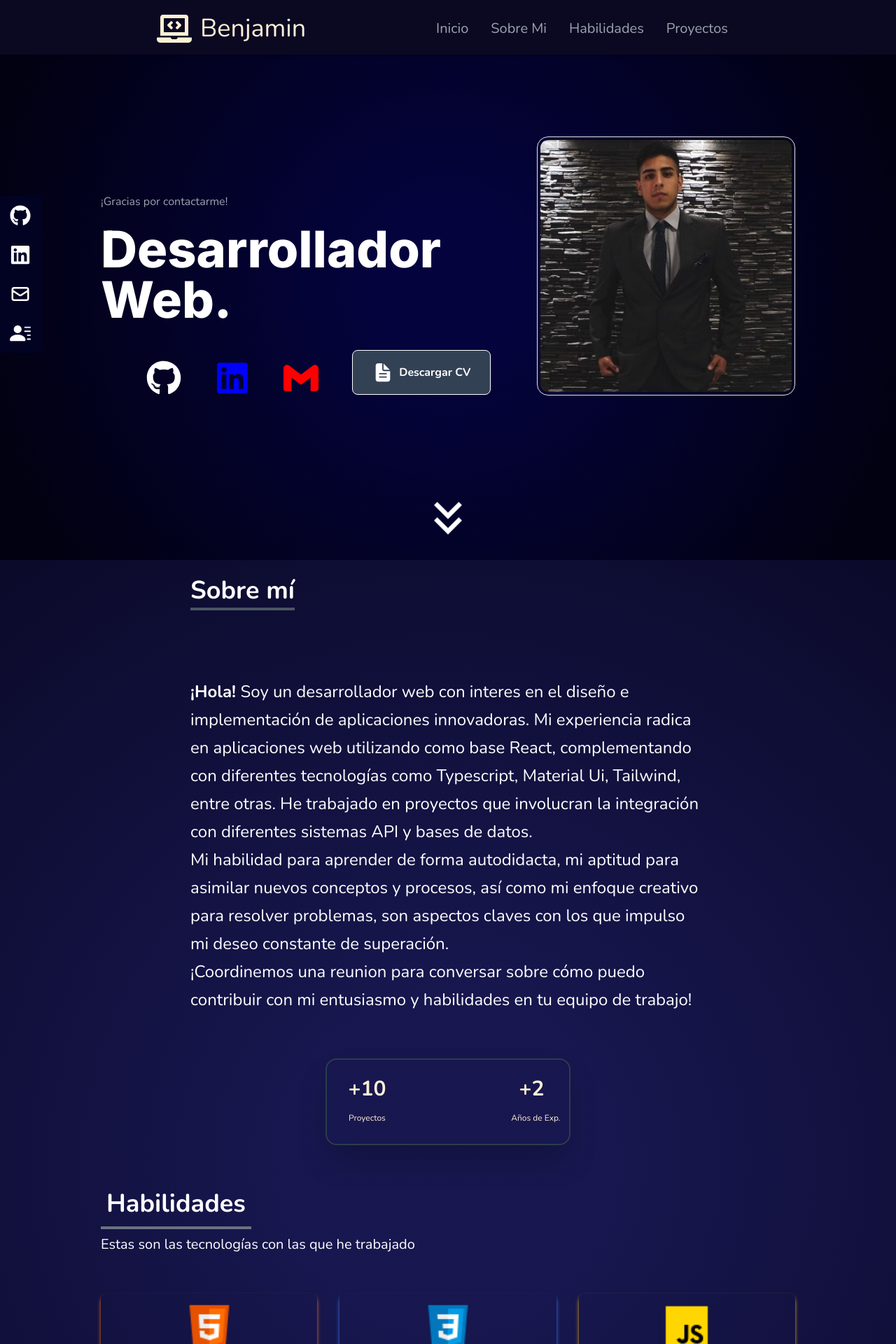
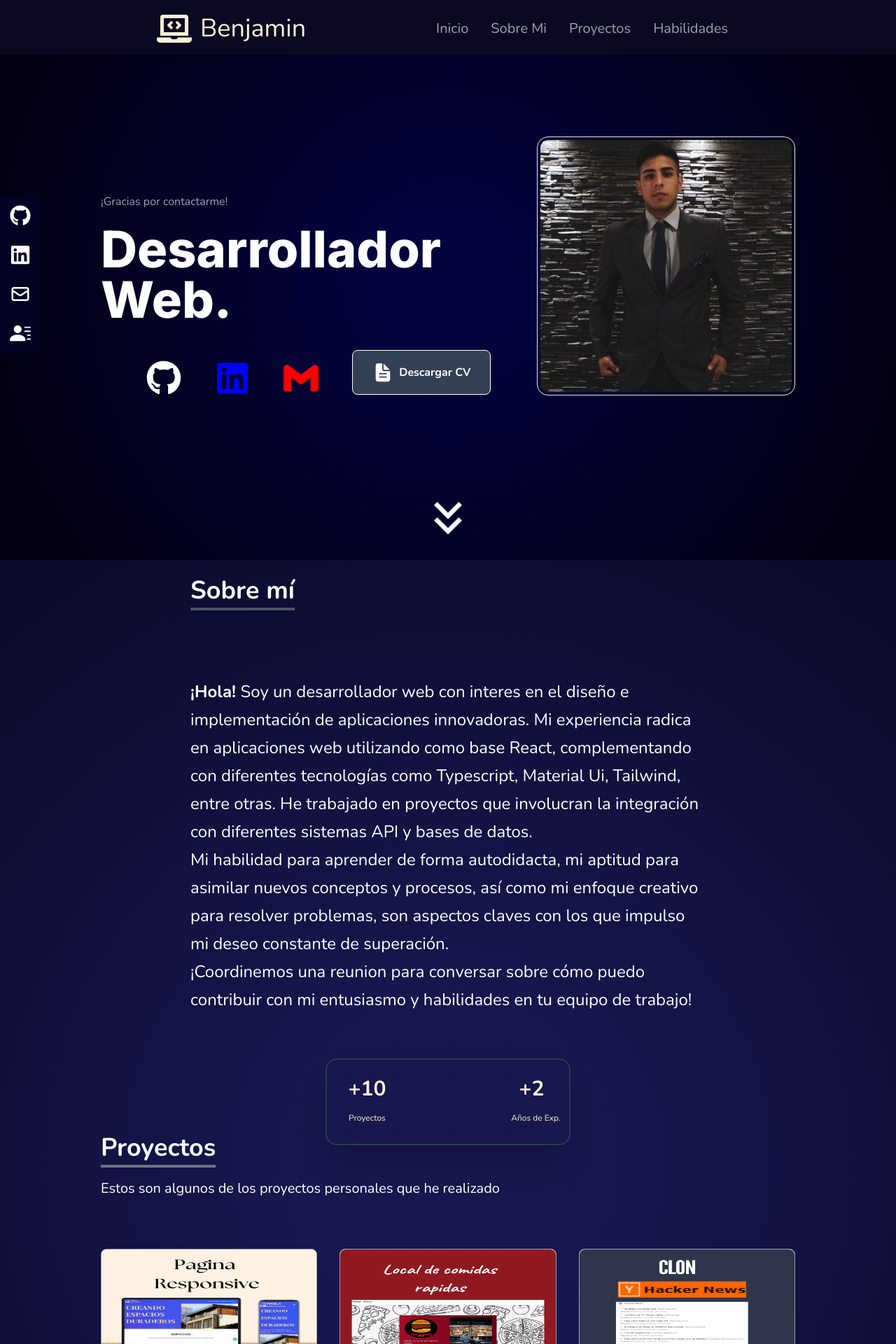
Before and after one commit to benjaminpaez/portfolio, a React (Vite) app: page / in a window 1280 px wide. Shown: the top 1920 px of the page at 70% size. Built offline with nearby package versions, Linux system fonts and the light colour scheme.

Commit message:
add change navbar and pdf

```diff
--- a/src/App.tsx
+++ b/src/App.tsx
@@ -63,11 +63,11 @@ function App() {
         <About />
       </AnimatedSection>
       <SocialLinks />
+      <AnimatedSection id='proyectos'>
+        <Portfolio />
+      </AnimatedSection>
       <AnimatedSection id='habilidades' >
         <Skills />
-      </AnimatedSection>
-      <AnimatedSection id='proyectos'>
-        <Portfolio />
       </AnimatedSection>
       <Footer />
     </>
--- a/src/components/Navbar.tsx
+++ b/src/components/Navbar.tsx
@@ -20,13 +20,13 @@ export const Navbar: React.FC<TNavbar> = ({ scrollToSection }) => {
     },
     {
       id: 3,
-      link: "Habilidades",
-      section: "habilidades",
+      link: "Proyectos",
+      section: "proyectos",
     },
     {
       id: 4,
-      link: "Proyectos",
-      section: "proyectos",
+      link: "Habilidades",
+      section: "habilidades",
     },
   ];
 
```
Also changed, not shown: 1 other file (tests, documents, lock files or other folders).
